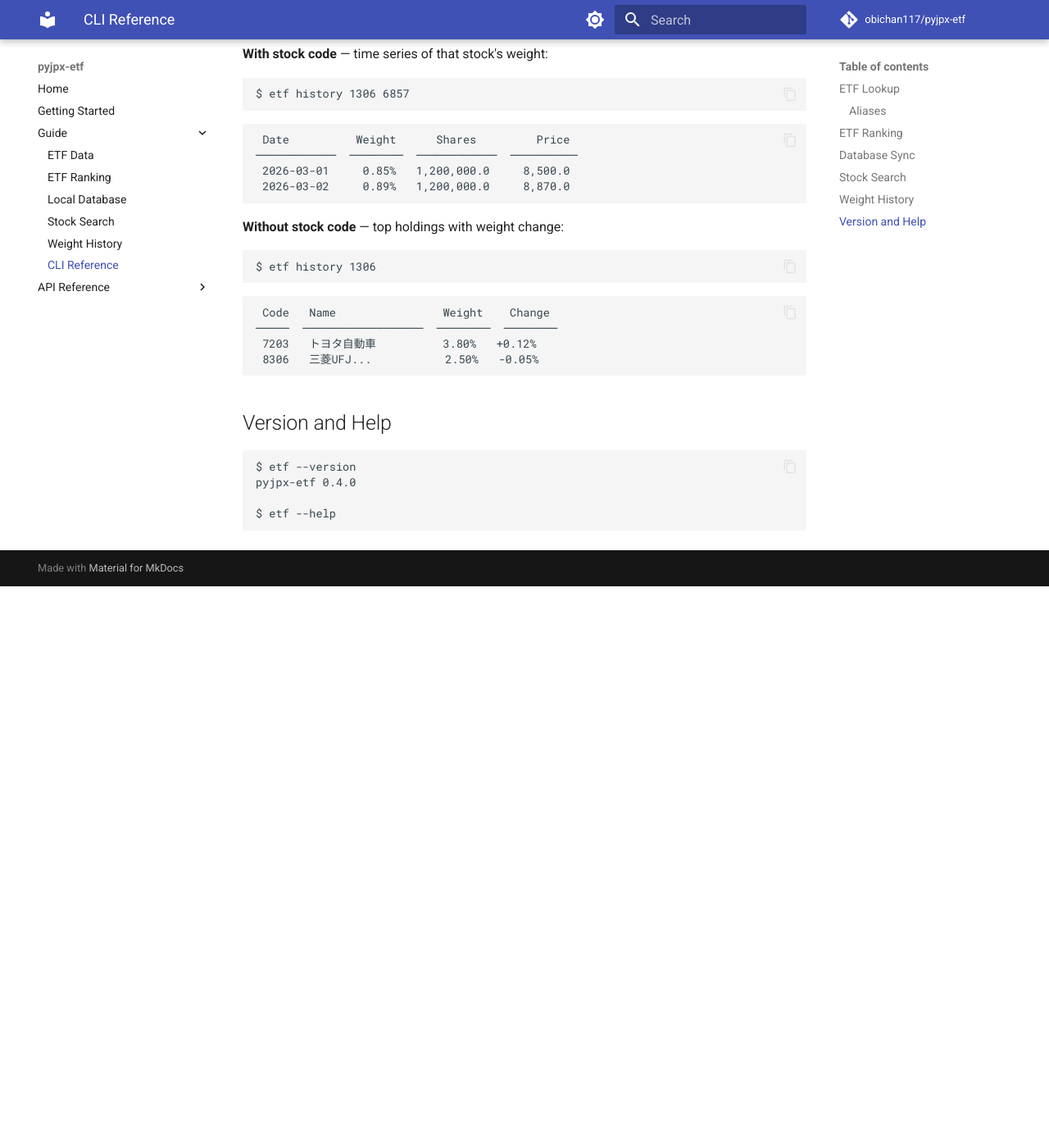
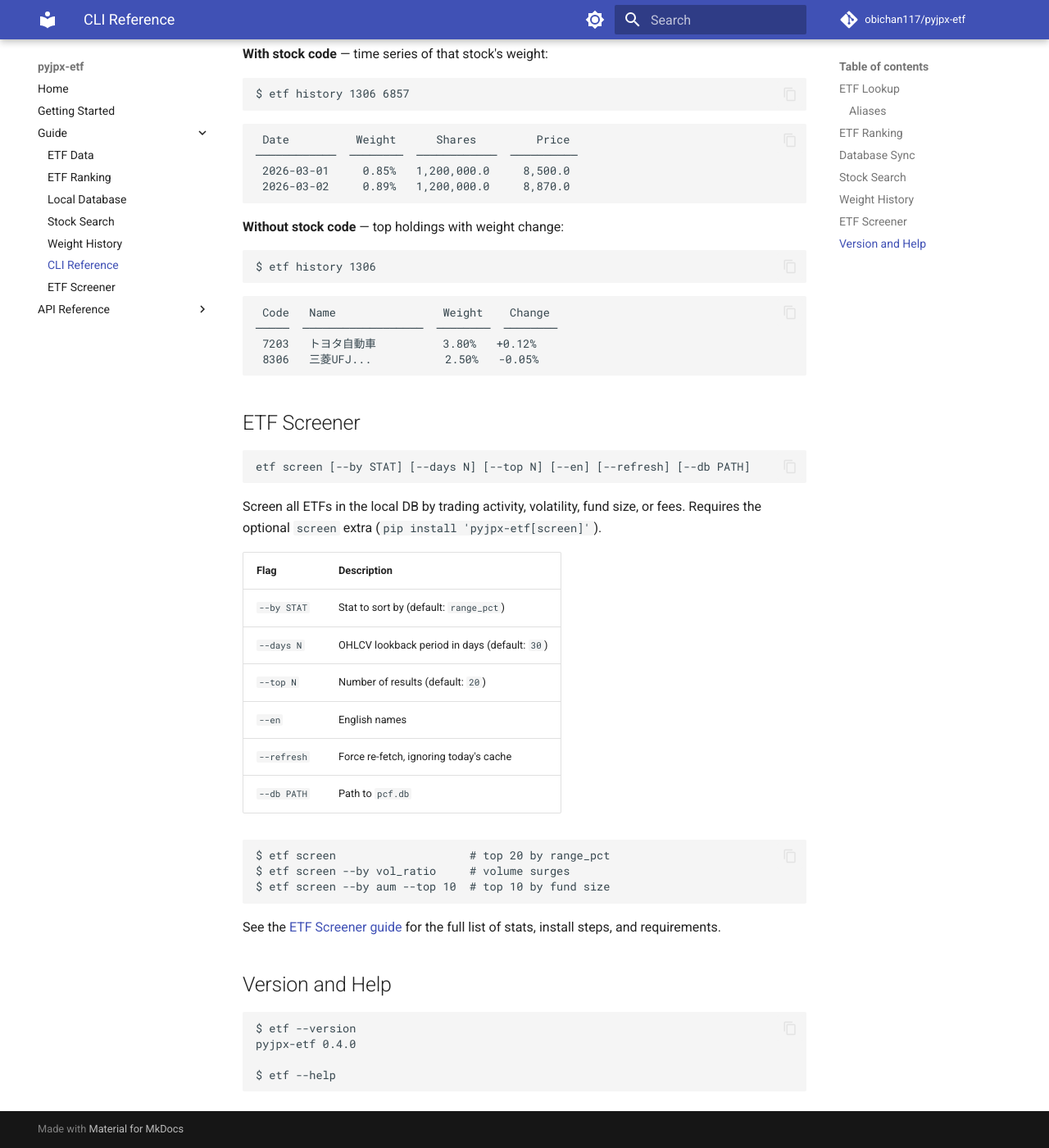
Before and after one commit to obichan117/pyjpx-etf, an MkDocs documentation site: the page built from docs/guide/cli.md, in a window 1280 px wide and 1400 px high, scrolled down 3223 px. Shown: the whole window at 82% size. Built offline with MkDocs 1.6.1 and Material for MkDocs 9.7.7, drawn with Linux system fonts in a browser that asks for light colours; comment, search, counter and statistics services are not loaded; before the commit the page ends 3938 px from its top, so only the background shows below that.

Commit message:
docs: document etf screen command and [screen] extra
New guide page (docs/guide/screen.md), mkdocs nav entry, cli.md
section, README screener section, getting-started install tip.
The screen feature shipped in 0.6.0 with no documentation.

Co-Authored-By: Claude Fable 5 <noreply@anthropic.com>

````diff
--- a/docs/guide/cli.md
+++ b/docs/guide/cli.md
@@ -147,6 +147,31 @@ $ etf history 1306
  8306   三菱UFJ...           2.50%   -0.05%
 ```
 
+## ETF Screener
+
+```
+etf screen [--by STAT] [--days N] [--top N] [--en] [--refresh] [--db PATH]
+```
+
+Screen all ETFs in the local DB by trading activity, volatility, fund size, or fees. Requires the optional `screen` extra (`pip install 'pyjpx-etf[screen]'`).
+
+| Flag | Description |
+|------|-------------|
+| `--by STAT` | Stat to sort by (default: `range_pct`) |
+| `--days N` | OHLCV lookback period in days (default: `30`) |
+| `--top N` | Number of results (default: `20`) |
+| `--en` | English names |
+| `--refresh` | Force re-fetch, ignoring today's cache |
+| `--db PATH` | Path to `pcf.db` |
+
+```
+$ etf screen                    # top 20 by range_pct
+$ etf screen --by vol_ratio     # volume surges
+$ etf screen --by aum --top 10  # top 10 by fund size
+```
+
+See the [ETF Screener guide](screen.md) for the full list of stats, install steps, and requirements.
+
 ## Version and Help
 
 ```
--- a/mkdocs.yml
+++ b/mkdocs.yml
@@ -45,6 +45,7 @@ nav:
       - Stock Search: guide/search.md
       - Weight History: guide/history.md
       - CLI Reference: guide/cli.md
+      - ETF Screener: guide/screen.md
   - API Reference:
       - ETF: api/etf.md
       - ranking: api/ranking.md
````
Also changed, not shown: README.md (+14 -0 lines), docs/getting-started.md (+7 -0 lines), docs/guide/screen.md (added, +82 -0 lines).
